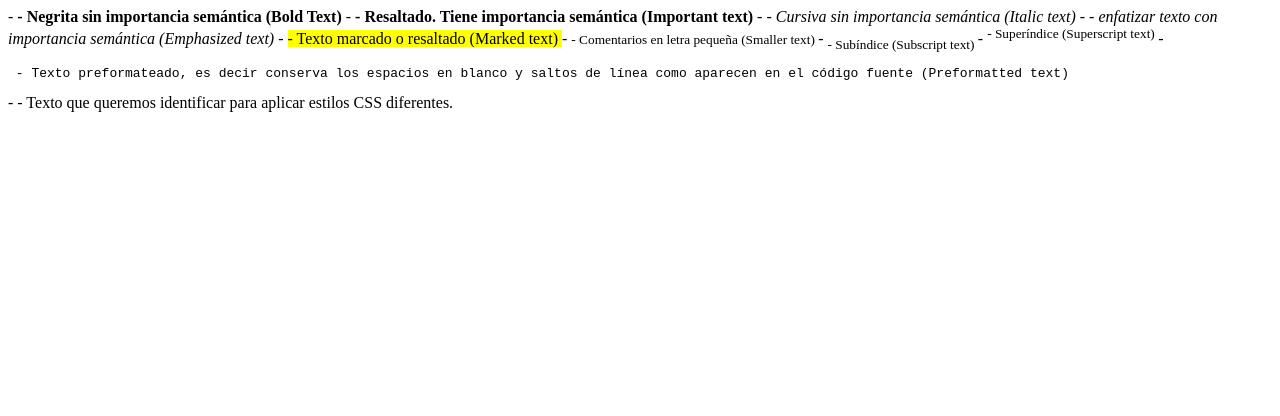
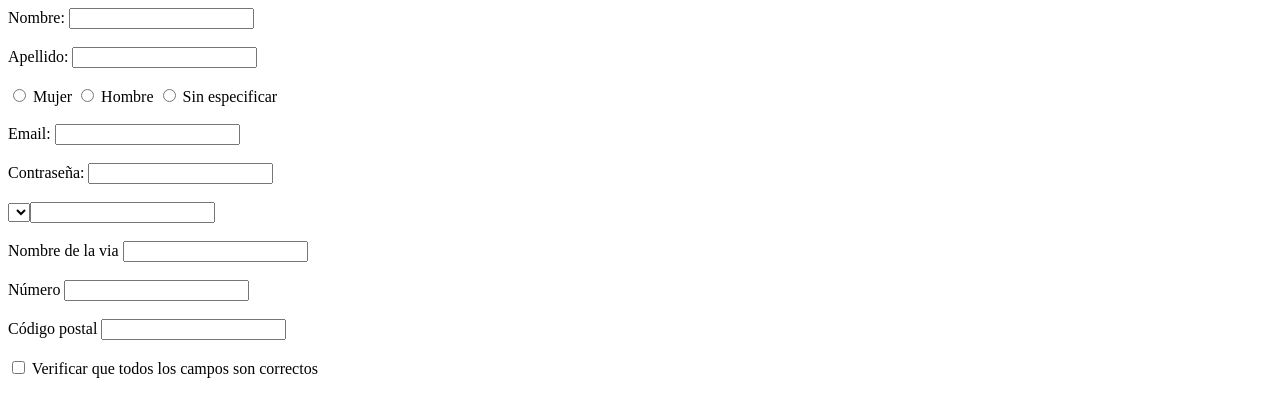
Before and after one commit to SweetInfinity/ejercicio_html, a plain HTML site: page Index.html in a window 1280 px wide. Drawn offline with Linux system fonts and the light colour scheme.

Commit message:
Formulario
Formulario

```diff
--- a/Index.html
+++ b/Index.html
@@ -1,23 +1,54 @@
 <!DOCTYPE html>
-<html lang="es">
+    <html lang="es">
     <head>
         <meta charset="UTF-8">
-        <meta name="viewport" content="width=device-width, initial-scale=1.0">
-        <meta name="description" content="Esta es una web de ejercicio de html con etiquetas">
-        <meta name="keywords" content="Web, ejercicio, html, etiquetas">
-        <meta name="author" content="Amanda">
-        <title>HTML</title>
+            <meta name="viewport" content="width=device-width, initial-scale=1.0">
+            <meta name="description" content="Esta es una web de formularios">
+            <meta name="keywords" content="Web, ejercicio, formulario">
+            <meta name="author" content="Amanda">
+            <title>Formulario</title>
     </head>
     <body>
-        - <b> - Negrita sin importancia semántica (Bold Text) </b>
-        - <strong> - Resaltado. Tiene importancia semántica (Important text) </strong>
-        - <i> - Cursiva sin importancia semántica (Italic text) </i>
-        - <em> - enfatizar texto con importancia semántica (Emphasized text) </em>
-        - <mark> - Texto marcado o resaltado (Marked text) </mark>
-        - <small> - Comentarios en letra pequeña (Smaller text) </small>
-        - <sub> - Subíndice (Subscript text) </sub>
-        - <sup> - Superíndice (Superscript text) </sup>
-        - <pre> - Texto preformateado, es decir conserva los espacios en blanco y saltos de línea como aparecen en el código fuente (Preformatted text) </pre>
-        - <span> - Texto que queremos identificar para aplicar estilos CSS diferentes. </span>
+        <form action="guardar()" method="GET">
+            <label>Nombre:</label>
+            <input type="text" name="name"> <br> <br>
+
+
+            <label>Apellido:</label>
+            <input type="text" name="name"> <br> <br>
+
+            <input type="radio" id="opcion1" name="opciones" value="opcion1">
+            <label for="opcion1">Mujer</label>
+
+            <input type="radio" id="opcion2" name="opciones" value="opcion2">
+            <label for="opcion2">Hombre</label>
+
+            <input type="radio" id="opcion3" name="opciones" value="opcion3">
+            <label for="opcion3">Sin especificar</label> <br> <br>
+
+            <label>Email:</label>
+            <input type="text" name="name"> <br> <br>
+
+
+            <label>Contraseña:</label>
+            <input type="text" name="name"> <br> <br>
+
+            <select name="Tipo de via" id="Calle, Avenida, Paseo">
+                <label>Tipo de via</label>
+                <input type="text" name="Via"> <br> <br>
+            </select>
+
+            <label>Nombre de la via</label>
+            <input type="text" name="name"> <br> <br>
+
+            <label>Número</label>
+            <input type="text" name="name"> <br> <br>
+
+            <label>Código postal</label>
+            <input type="text" name="name"> <br> <br>
+
+            <input type="checkbox" id="verificar" name="verificar" value="verificado">
+            <label for="verificar">Verificar que todos los campos son correctos</label>
+        </form>
     </body>
 </html>
```
